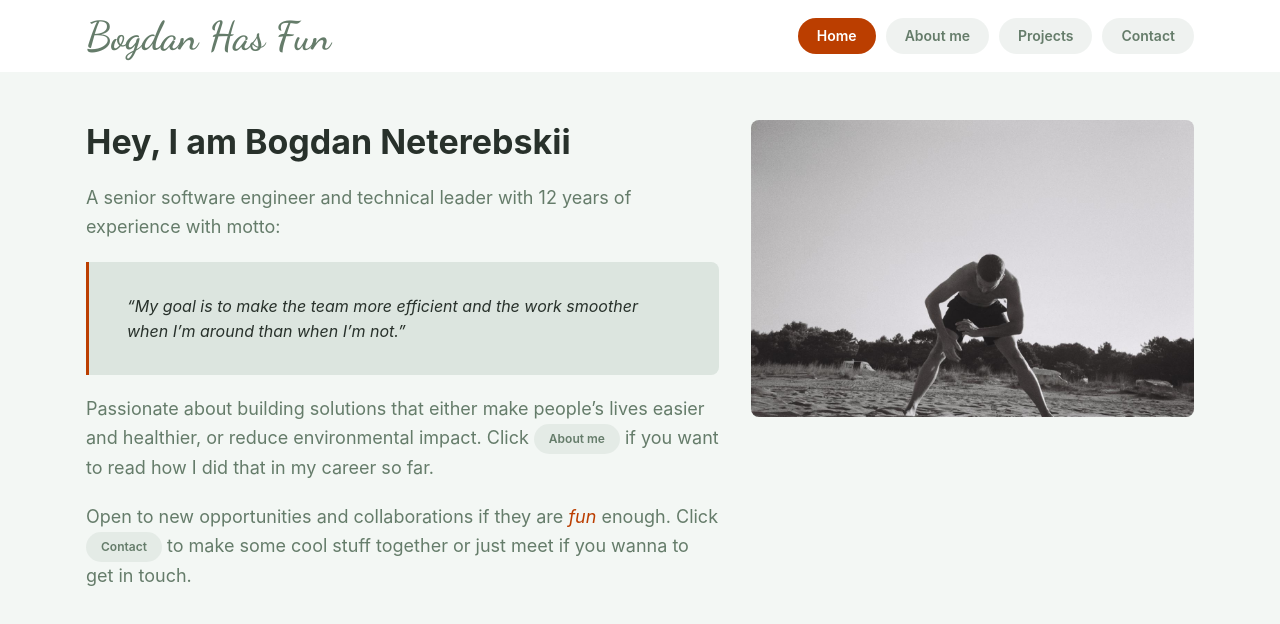
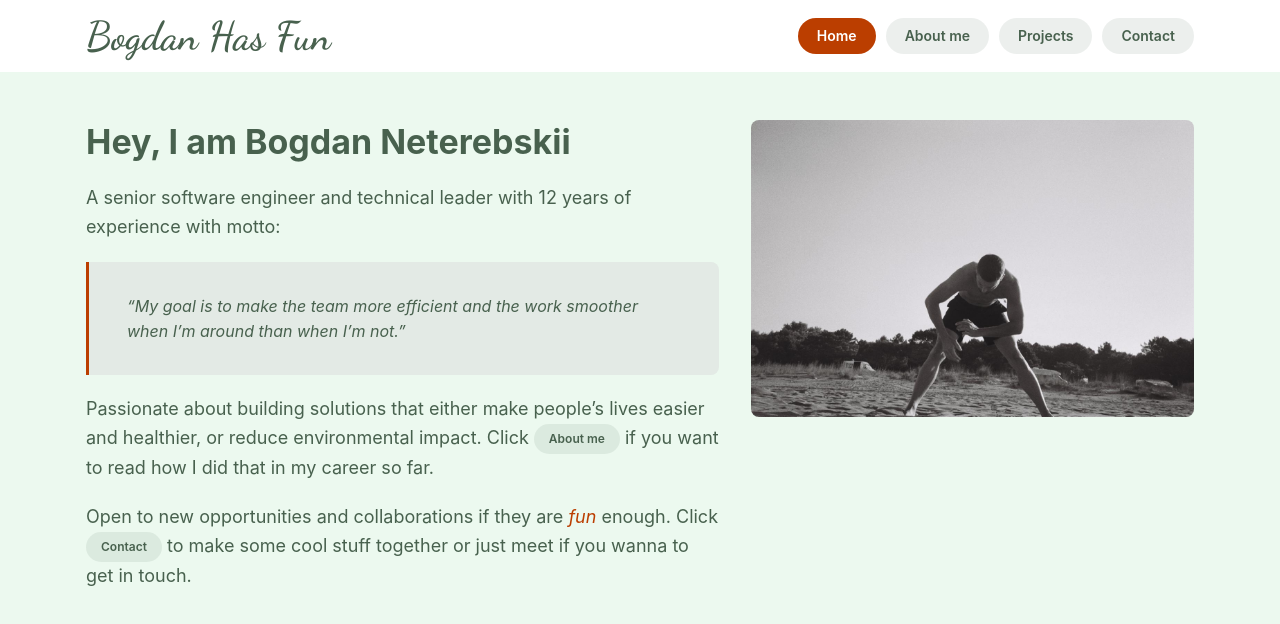
Before and after one commit to ozzzzz/ozzzzz.github.io, a React (Vite) app: page / in a window 1280 px wide. Shown: the top 624 px of the page. Built offline with nearby package versions, Linux system fonts and the light colour scheme.

Commit message:
fix part of the colors

```diff
--- a/src/App.tsx
+++ b/src/App.tsx
@@ -16,7 +16,7 @@ const App = () => {
           <Navigation />
         </AppShell.Header>
 
-        <AppShell.Main style={{ backgroundColor: theme.colors.sage[0], minHeight: '100vh' }}>
+        <AppShell.Main style={{ backgroundColor: theme.colors.lightAccent[0], minHeight: '100vh' }}>
           <Routes>
             <Route path="/" element={<Home />} />
             <Route path="/about" element={<About />} />
--- a/src/components/AboutDetailed.tsx
+++ b/src/components/AboutDetailed.tsx
@@ -34,7 +34,7 @@ const AboutDetailed = ({ data = profileData }: AboutDetailedProps) => {
                   {experience.technologies.length > 0 && (
                     <Group gap="xs">
                       {experience.technologies.map((tech) => (
-                        <Badge key={tech} color="sage" variant="light" radius="sm">
+                        <Badge key={tech} color="lightAccent" variant="light" radius="sm">
                           {tech}
                         </Badge>
                       ))}
@@ -168,7 +168,7 @@ const AboutDetailed = ({ data = profileData }: AboutDetailedProps) => {
           </Text>
           <Group gap="xs">
             {interests.map((interest) => (
-              <Badge key={interest} color="sunrise" variant="light" radius="xl">
+              <Badge key={interest} color="secondary" variant="light" radius="xl">
                 {interest}
               </Badge>
             ))}
--- a/src/components/ContactLinks.tsx
+++ b/src/components/ContactLinks.tsx
@@ -17,7 +17,7 @@ const ContactLinks = ({ contacts }: ContactLinksProps) => {
           target="_blank"
           rel="noreferrer"
           variant={index === 0 ? 'filled' : 'light'}
-          color={index === 0 ? 'ember' : 'pine'}
+          color={index === 0 ? 'primary' : 'accent'}
           radius="xl"
         >
           {contact.label}
--- a/src/components/Navigation.tsx
+++ b/src/components/Navigation.tsx
@@ -33,7 +33,7 @@ const Navigation = () => {
             size="lg"
             style={{
               textDecoration: 'none',
-              color: theme.colors.ember[6],
+              color: theme.colors.primary[9],
               fontFamily: theme.other.logoFont,
               fontWeight: 800,
               fontSize: '2.5rem',
@@ -54,7 +54,7 @@ const Navigation = () => {
                   component={NavLink}
                   to={link.to}
                   variant={active ? 'filled' : 'light'}
-                  color={active ? 'ember' : 'pine'}
+                  color={active ? 'primary' : 'accent'}
                   radius="xl"
                   onClick={close}
                 >
@@ -69,7 +69,7 @@ const Navigation = () => {
             opened={opened}
             onClick={toggle}
             aria-label="Toggle navigation"
-            color={theme.colors.ember[6]}
+            color="primary"
             size="sm"
           />
         </Group>
@@ -81,8 +81,8 @@ const Navigation = () => {
         size="100%"
         padding="md"
         hiddenFrom="sm"
-        overlayProps={{ color: theme.colors.pine[8], opacity: 0.35 }}
-        styles={{ content: { backgroundColor: theme.colors.sage[0] } }}
+        overlayProps={{ color: theme.colors.accent[8], opacity: 0.35 }}
+        styles={{ content: { backgroundColor: theme.colors.lightAccent[0] } }}
       >
         <Stack gap="md" mt="lg">
           {links.map((link) => {
@@ -94,7 +94,7 @@ const Navigation = () => {
                 component={NavLink}
                 to={link.to}
                 variant={active ? 'filled' : 'light'}
-                color={active ? 'ember' : 'pine'}
+                color={active ? 'primary' : 'accent'}
                 size="md"
                 radius="md"
                 fullWidth
--- a/src/main.tsx
+++ b/src/main.tsx
@@ -8,67 +8,68 @@ import App from './App'
 const rootElement = document.getElementById('root')
 if (!rootElement) throw new Error('Root element not found')
 
-const emberColors: MantineColorsTuple = [
-  '#FFF4EC',
-  '#FFE3D3',
-  '#FFC9AC',
-  '#FFAD83',
-  '#FF935B',
-  '#F77736',
-  '#BB3E00',
-  '#9F3500',
-  '#832B00',
-  '#651F00'
+const primaryColors: MantineColorsTuple = [
+  "#fff1eb",
+  "#fae1d4",
+  "#f9bfa2",
+  "#f99a6c",
+  "#f97c3f",
+  "#fa6924",
+  "#fa5f18",
+  "#df4f0d",
+  "#c74508",
+  "#bb3e00"
 ]
 
-const sunriseColors: MantineColorsTuple = [
-  '#FFF6E8',
-  '#FFE8C7',
-  '#FFD4A0',
-  '#FFC072',
-  '#FFAC44',
-  '#F7AD45',
-  '#D98B1A',
-  '#B26C11',
-  '#8B4E0A',
-  '#5C3204'
+const secondaryColors: MantineColorsTuple = [
+  "#fff6e0",
+  "#ffebcc",
+  "#fcd59d",
+  "#f9be69",
+  "#f7ad45",
+  "#f59d21",
+  "#f59710",
+  "#da8301",
+  "#c37300",
+  "#aa6200"
 ]
 
-const pineColors: MantineColorsTuple = [
-  '#EEF4F0',
-  '#DCE5DF',
-  '#C7D4CA',
-  '#B0C2B4',
-  '#99AF9F',
-  '#829B88',
-  '#657C6A',
-  '#516257',
-  '#3E4942',
-  '#28312B'
+const accentColors: MantineColorsTuple = [
+  "#eef8f0",
+  "#e3eae5",
+  "#c8d2ca",
+  "#abb9ae",
+  "#92a496",
+  "#829786",
+  "#78907e",
+  "#657c6a",
+  "#59705e",
+  "#48614e"
 ]
 
-const sageColors: MantineColorsTuple = [
-  '#F3F7F4',
-  '#E3EDE5',
-  '#D4E2D6',
-  '#C3D6C6',
-  '#B0C9B4',
-  '#A2B9A7',
-  '#8CA492',
-  '#74897A',
-  '#5B6D61',
-  '#415147'
+const lightAccentColors: MantineColorsTuple = [
+  "#ecf9ef",
+  "#e1ece3",
+  "#c5d5c9",
+  "#a2b9a7",
+  "#8da893",
+  "#7c9c83",
+  "#73957a",
+  "#608268",
+  "#54745b",
+  "#44654b"
 ]
+
 
 const theme = createTheme({
   colors: {
-    ember: emberColors,
-    sunrise: sunriseColors,
-    pine: pineColors,
-    sage: sageColors
+    primary: primaryColors,
+    secondary: secondaryColors,
+    accent: accentColors,
+    lightAccent: lightAccentColors
   },
-  primaryColor: 'ember',
-  primaryShade: 6,
+  primaryColor: 'primary',
+  primaryShade: 9,
   fontFamily: 'Inter, system-ui, -apple-system, BlinkMacSystemFont, "Segoe UI", sans-serif',
   defaultRadius: 'md',
   other: {
@@ -77,18 +78,18 @@ const theme = createTheme({
   components: {
     Title: Title.extend({
       defaultProps: {
-        c: 'pine.9'
+        c: 'accent'
       }
     }),
     Text: Text.extend({
       defaultProps: {
-        c: 'pine.6',
+        c: 'accent',
         size: 'lg',
       }
     }),
     TextSelected: Text.extend({
       defaultProps: {
-        c: 'ember',
+        c: 'primary',
         size: 'lg',
       }
     })
--- a/src/pages/About.tsx
+++ b/src/pages/About.tsx
@@ -30,7 +30,7 @@ const About = () => {
             { label: 'Detailed', value: 'detailed' }
           ]}
           radius="xl"
-          color="ember"
+          color="primary"
         />
 
         {view === 'brief' ? <AboutBrief data={profileData} /> : <AboutDetailed data={profileData} />}
--- a/src/pages/Contact.tsx
+++ b/src/pages/Contact.tsx
@@ -22,14 +22,14 @@ const Contact = () => {
         <Grid.Col span={{ base: 12, md: 8 }}>
           <Stack gap="xl">
             <Stack gap="xs">
-              <Title order={1} c="pine.9">
+              <Title order={1} c="accent.9">
                 Contacts
               </Title>
             </Stack>
 
             <Card withBorder p="lg" radius="md">
               <Stack gap="sm">
-                <Text size="sm" tt="uppercase" fw={600} c="pine.5" style={{ letterSpacing: '0.2em' }}>
+                <Text size="sm" tt="uppercase" fw={600} c="accent.5" style={{ letterSpacing: '0.2em' }}>
                   Online
                 </Text>
                 <ContactLinks contacts={contacts} />
@@ -38,10 +38,10 @@ const Contact = () => {
 
             <Card withBorder p="lg" radius="md">
               <Stack gap="sm">
-                <Text size="sm" tt="uppercase" fw={600} c="pine.5" style={{ letterSpacing: '0.2em' }}>
+                <Text size="sm" tt="uppercase" fw={600} c="accent.5" style={{ letterSpacing: '0.2em' }}>
                   Offline
                 </Text>
-                <Text size="md" c="pine.7">
+                <Text size="md" c="accent.7">
                   Somewhere near {location}
                 </Text>
               </Stack>
--- a/src/pages/Home.tsx
+++ b/src/pages/Home.tsx
@@ -17,20 +17,20 @@ const Home = () => {
               <Text>
                 A senior software engineer and technical leader with {profileData.experienceYears} years of experience with motto:
               </Text>
-              <Blockquote bg="pine.1" fs="italic" c="pine.9">
+              <Blockquote bg="accent.1" fs="italic" c="accent.9">
                 “My goal is to make the team more efficient and the work smoother when I’m around than when I’m not.”
               </Blockquote>
             </Stack>
             <Stack>
               <Text>
-                Passionate about building solutions that either make people’s lives easier and healthier, or reduce environmental impact. Click <Button component={Link} to="/about" color="pine" variant='light' radius="xl" size='xs' >
+                Passionate about building solutions that either make people’s lives easier and healthier, or reduce environmental impact. Click <Button component={Link} to="/about" color="accent" variant='light' radius="xl" size='xs' >
                   About me
                 </Button> if you want to read how I did that in my career so far.
               </Text>
             </Stack>
             <Stack>
               <Text>
-                Open to new opportunities and collaborations if they are <Text span c="ember" fs="italic">fun</Text> enough. Click <Button component={Link} to="/contact" radius="xl" color="pine" variant='light' size='xs'>Contact</Button> to make some cool stuff together or just meet if you wanna to get in touch.
+                Open to new opportunities and collaborations if they are <Text span c="primary" fs="italic">fun</Text> enough. Click <Button component={Link} to="/contact" radius="xl" color="accent" variant='light' size='xs'>Contact</Button> to make some cool stuff together or just meet if you wanna to get in touch.
               </Text>
             </Stack>
 
```
Also changed, not shown: src/pages/Projects.tsx (+9 -9 lines), 1 other file (tests, documents, lock files or other folders).
